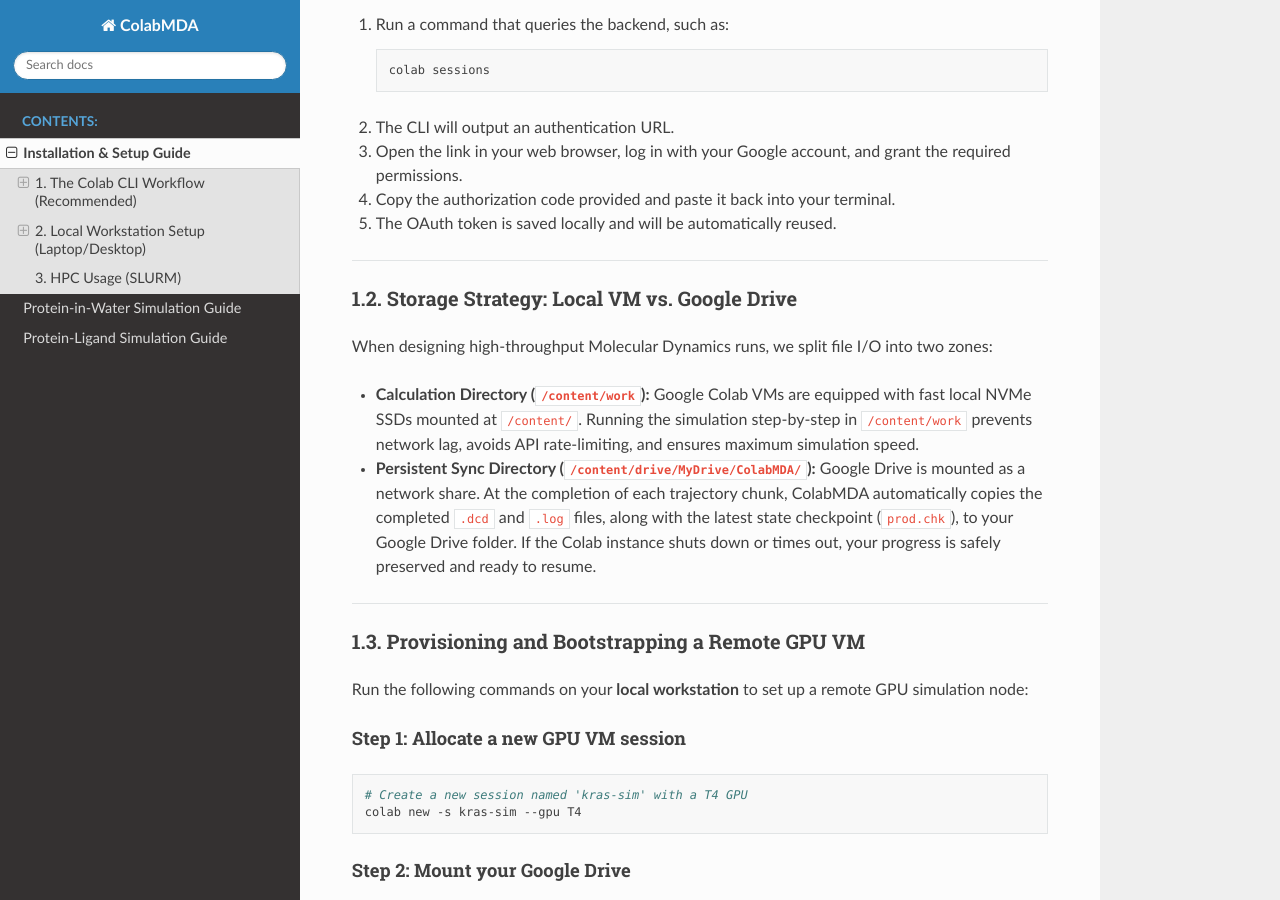
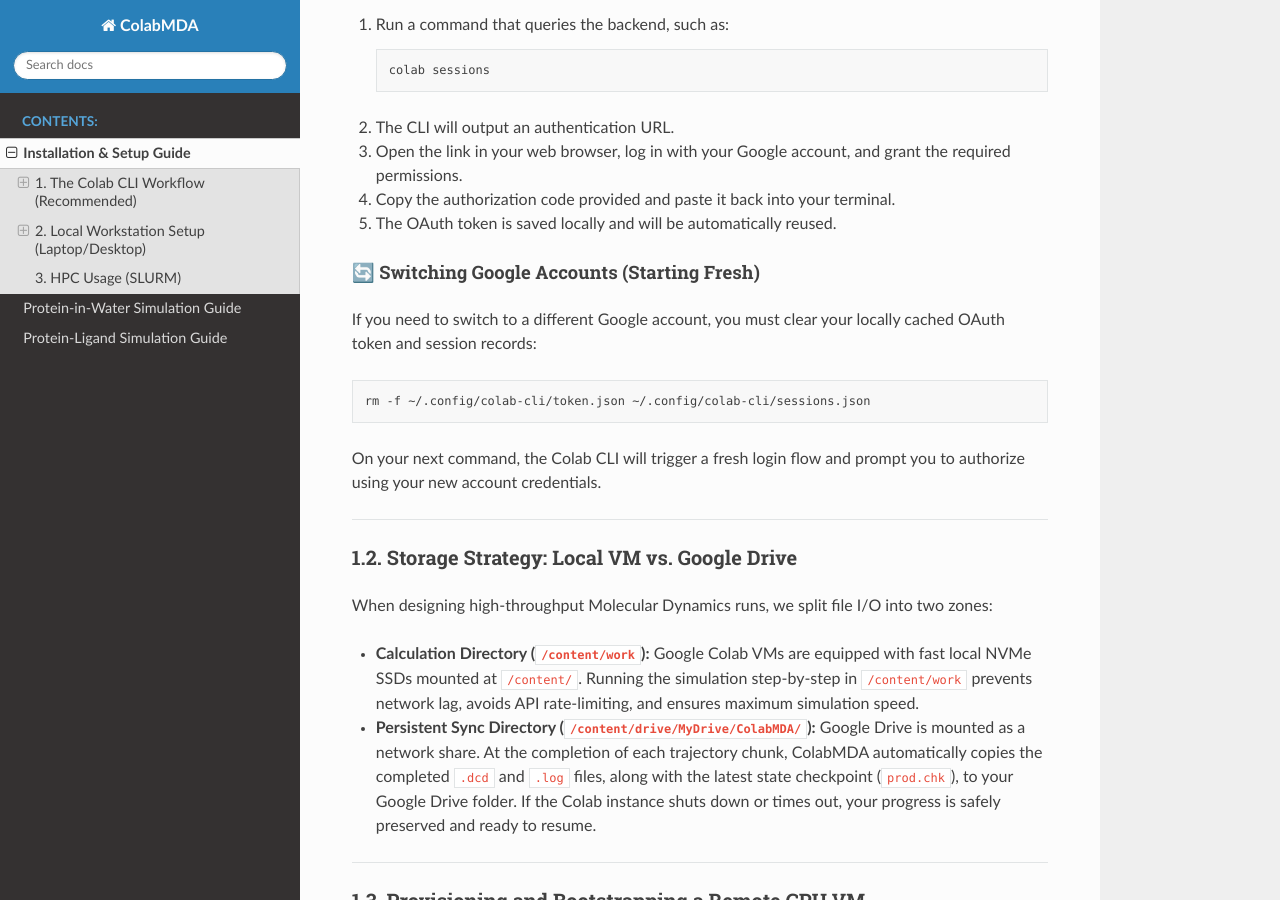
Before and after one commit to paulshamrat/ColabMDA, a Sphinx documentation site: the page built from docs/installation.md, in a window 1280 px wide and 900 px high, scrolled down 626 px. Built offline with Sphinx 7.4.7 and the Read the Docs theme 3.1.0, drawn with Linux system fonts in a browser that asks for light colours.

Commit message:
Document Google account switching and token reset process in installation guide

````diff
--- a/docs/installation.md
+++ b/docs/installation.md
@@ -26,6 +26,13 @@ To authenticate the CLI with your Google account:
 3. Open the link in your web browser, log in with your Google account, and grant the required permissions.
 4. Copy the authorization code provided and paste it back into your terminal.
 5. The OAuth token is saved locally and will be automatically reused.
+
+#### 🔄 Switching Google Accounts (Starting Fresh)
+If you need to switch to a different Google account, you must clear your locally cached OAuth token and session records:
+```bash
+rm -f ~/.config/colab-cli/token.json ~/.config/colab-cli/sessions.json
+```
+On your next command, the Colab CLI will trigger a fresh login flow and prompt you to authorize using your new account credentials.
 
 ---
 
````
